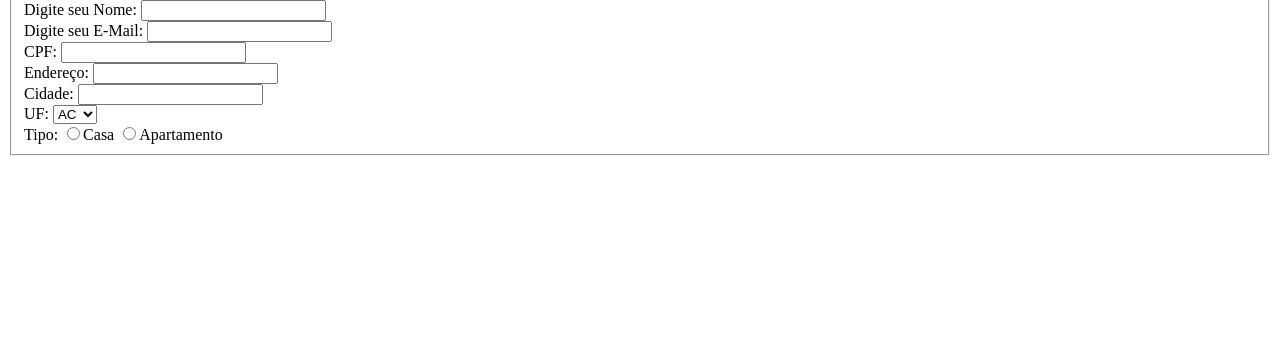
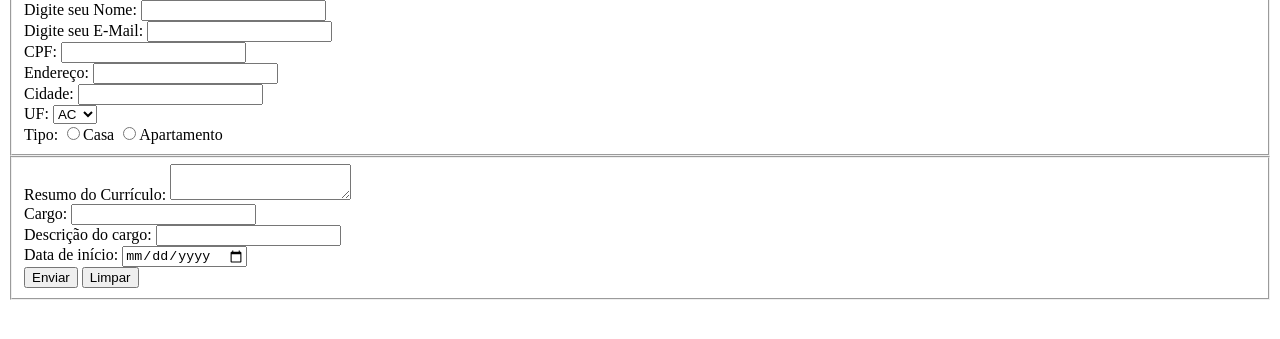
Before and after one commit to IsleneGomes/HTML-Bloco3, a plain HTML site: page Bloco_6/form.html in a window 1280 px wide. Shown: the part 95-434 px from the top of the page. Drawn offline with Linux system fonts and the light colour scheme.

Commit message:
6.1 - Parte II

```diff
--- a/Bloco_6/form.html
+++ b/Bloco_6/form.html
@@ -13,31 +13,31 @@
       <h1>Formulário</h1>
       <div>
         <label for="nome">Digite seu Nome:
-          <input type="text" value="" id = 'nome' checked>
+          <input type="text" value="" id = 'nome' maxlength="40" required>
         </label>
       </div>
 
       <div>
         <label for="email">Digite seu E-Mail:
-          <input type="text" value="" id = 'email'>
+          <input type="email" id = 'email' maxlength="50" required>
         </label>
       </div>
 
       <div>
         <label for="cpf">CPF:
-          <input type="number" value="" id = 'cpf'>
+          <input type="text" id = 'cpf' required>
         </label>
       </div>
 
       <div>
         <label for="endereco">Endereço:
-          <input type="text" value="" id = 'endereco'>
+          <input type="text" id = 'endereco' maxlength="200" required>
         </label>
       </div>
 
       <div>
         <label for="cidade">Cidade:
-          <input type="text" value="" id = 'cidade'>
+          <input type="text" id = 'cidade' maxlength="28" required>
         </label>
       </div>
 
@@ -55,6 +55,35 @@
       </div>
 
     </fieldset>
+
+    <fieldset>
+      <div>
+        <label for="curriculo">Resumo do Currículo:</label>
+          <textarea type="text" value="" id = 'curriculo' maxlength="1000" required></textarea>
+      </div>
+
+      <div>
+        <label for="cargo">Cargo:
+          <input type="text" value="" id = 'cargo' maxlength="40" required>
+        </label>
+      </div>
+
+      <div>
+        <label for="descricao">Descrição do cargo:
+          <input type="text" value="" id = 'descricao' maxlength="500" required>
+        </label>
+      </div>
+
+      <div>
+        <label for="data">Data de início:
+          <input type="date" value="" id = 'data' required>
+        </label>
+      </div>
+
+      <button onclick="preventDefault()">Enviar<div></div></button>
+      <button type="reset">Limpar</button>
+
+    </fieldset>
   </form>
   <script src="script.js"></script>
 </body>
--- a/Bloco_6/script.js
+++ b/Bloco_6/script.js
@@ -10,3 +10,20 @@ function estadosBras() {
   }
 }
 estadosBras();
+
+function cpf(){
+const cpf = document.getElementById('cpf');
+let valor = cpf.value;
+  while(valor === Number) {
+    if (valor === 11) {
+      return cpf()
+    } else {
+      return 'Insira apenas números.'
+    }
+  }
+}
+cpf();
+
+function preventDefault(element) {
+  element.preventDefault();
+}
```
